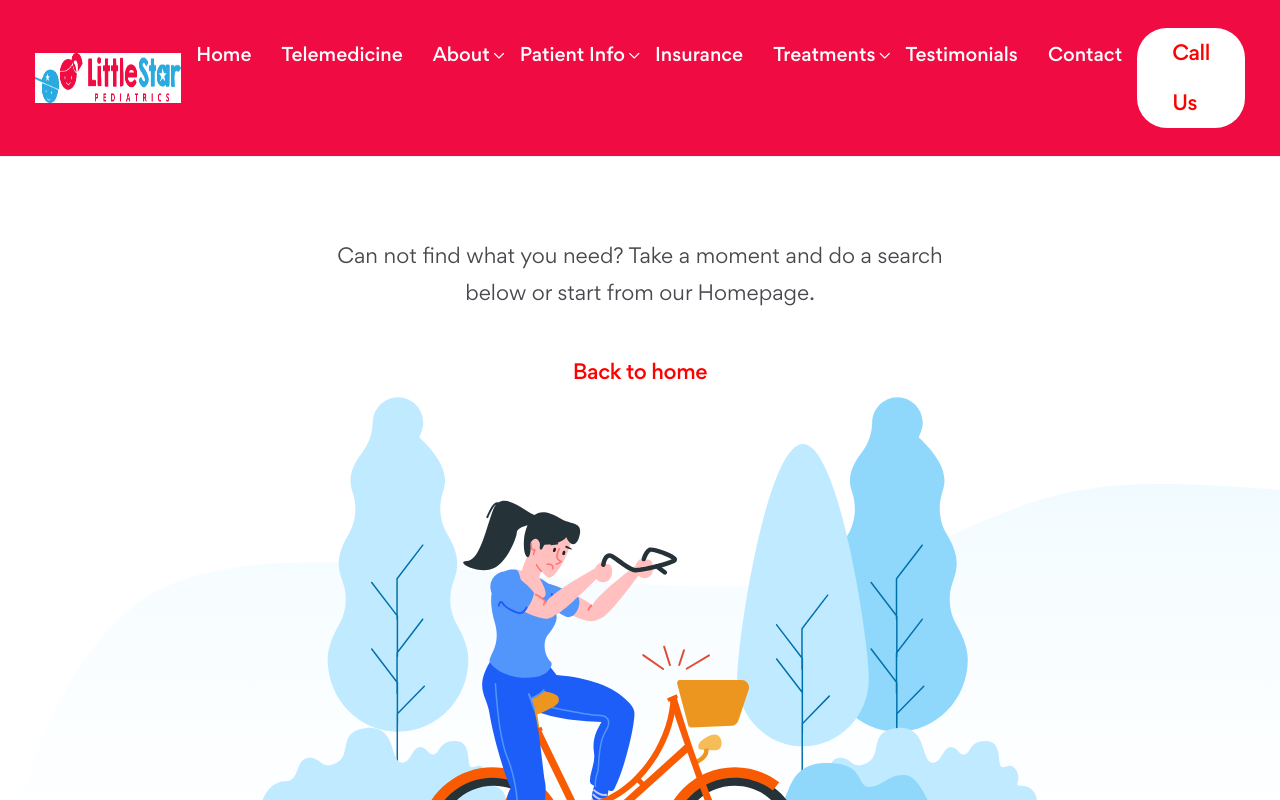
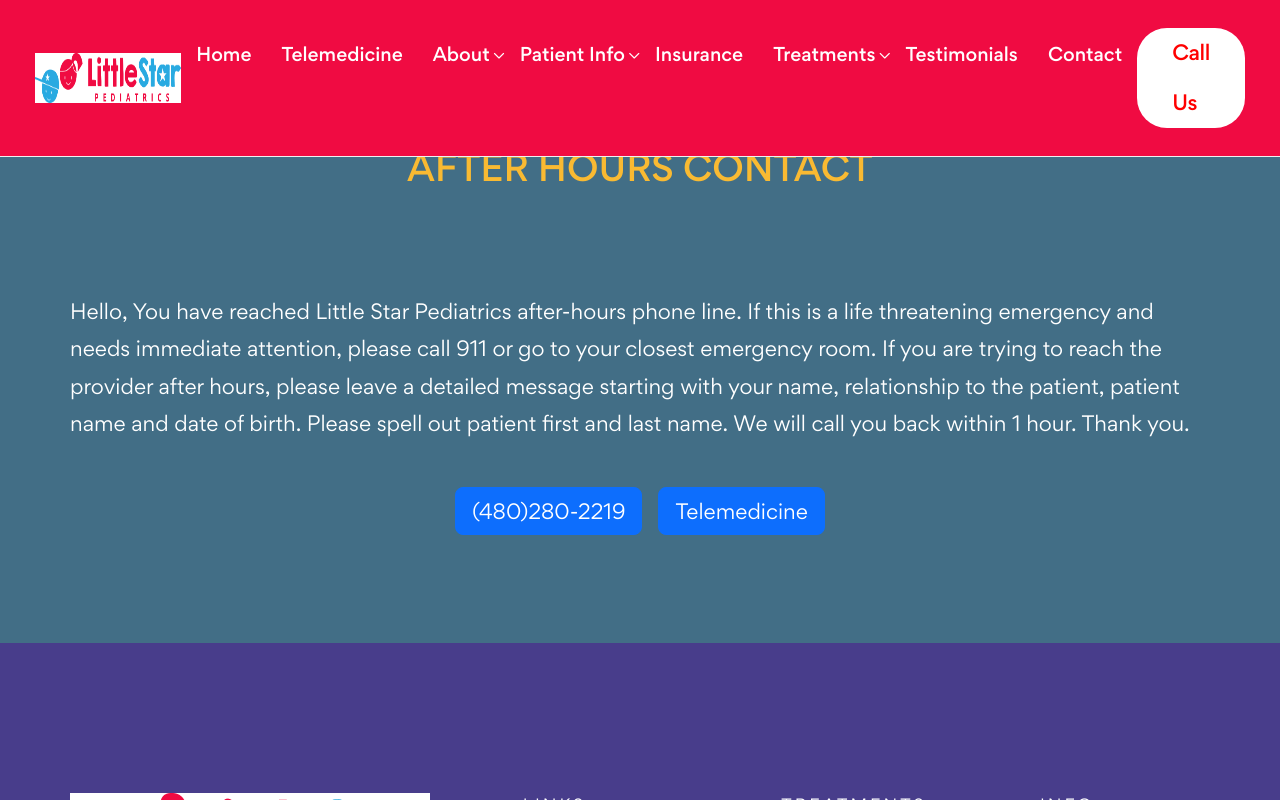
Before and after one commit to khoshow/littleStarPeds2, a Next.js app: page /after-hours in a window 1280 px wide. Before the commit this address had no page. Shown: the top 800 px of the page. Built offline with nearby package versions, Linux system fonts and the light colour scheme.

Commit message:
sitempa seo edit

```diff
--- a/components/home-page/home-1/Hero.jsx
+++ b/components/home-page/home-1/Hero.jsx
@@ -48,7 +48,11 @@ const Hero1 = () => {
                 </Link>
               </div>
               <div className="text-center xs-mt-40">
-                <Link href="" className="btn-red fw-500 tran3s m-2" data-aos="">
+                <Link
+                  href="/after-hours"
+                  className="btn-red fw-500 tran3s m-2"
+                  data-aos=""
+                >
                   After Hours Phone
                 </Link>
               </div>
--- /dev/null
+++ b/pages/after-hours.js
@@ -0,0 +1,84 @@
+import Head from "next/head";
+import DefaulHeader from "../components/header/DefaulHeader";
+import DefaultFooter from "../components/footer/DefaultFooter";
+import Link from "next/link";
+import Telemedicine from "../components/home-page/home-1/Telemedicine";
+import TelemedicineFancyBlock from "../components/home-page/home-1/TelemedicineFancyBlock";
+
+const Insurance = () => {
+  const head = () => {
+    const title = "After Hours || Little Star Pediatrics";
+    const metaDesc =
+      "If you are trying to reach the provider after hours, please leave a detailed message starting with your name, relationship to the patient, patient name and date of birth.";
+    const websiteUrl = "https://littlestarpeds.com/";
+    const cononicalURL = websiteUrl + "after-hours";
+    const websiteName = "Little Star Pediatrics";
+    const imageUrl = websiteUrl + "images/myImages/baby-girl.webp";
+
+    return (
+      <Head>
+        <title>{title}</title>
+        <meta name="description" content={metaDesc} />
+        <link rel="canonical" href={cononicalURL} />
+
+        <meta property="og:title" content={title} />
+        <meta property="og:description" content={metaDesc} />
+        <meta property="og:type" content="website" />
+        <meta property="og:url" content={websiteUrl} />
+        {/* {console.log("Url", process.env.DOMAIN_WEBSITE_URL)} */}
+        <meta property="og:site_name" content={websiteName} />
+        <meta property="og:image" content={imageUrl} />
+
+        <meta property="og:image:type" content="image/png" />
+
+        <link
+          href="https://fonts.googleapis.com/icon?family=Material+Icons"
+          rel="stylesheet"
+        />
+      </Head>
+    );
+  };
+  return (
+    <>
+      {head()}
+
+      <DefaulHeader />
+      <div className="fancy-feature-twentyThree mt-35 backgroundGrey">
+        <div className="container" style={{ paddingTop: "10vh" }}>
+          <h1
+            className="text-center"
+            style={{ padding: "2rem", color: "#f9ba32" }}
+          >
+            AFTER HOURS CONTACT
+          </h1>
+
+          <div style={{ padding: "2rem", color: "white" }}></div>
+          <p style={{ color: "white" }}>
+            Hello, You have reached Little Star Pediatrics after-hours phone
+            line. If this is a life threatening emergency and needs immediate
+            attention, please call 911 or go to your closest emergency room. If
+            you are trying to reach the provider after hours, please leave a
+            detailed message starting with your name, relationship to the
+            patient, patient name and date of birth. Please spell out patient
+            first and last name. We will call you back within 1 hour. Thank you.
+          </p>
+          <div style={{ padding: "20px 0 100px 0", textAlign: "center" }}>
+            <a href="tel:480-280-2219" className="btn btn-primary btn-lg m-2">
+              (480)280-2219
+            </a>
+            <a
+              href="https://doxy.me/littlestar"
+              className="btn btn-primary btn-lg m-2"
+            >
+              Telemedicine
+            </a>
+          </div>
+        </div>
+      </div>
+
+      <DefaultFooter />
+    </>
+  );
+};
+
+export default Insurance;
--- a/pages/insurance.js
+++ b/pages/insurance.js
@@ -7,7 +7,7 @@ import TelemedicineFancyBlock from "../components/home-page/home-1/TelemedicineF
 
 const Insurance = () => {
   const head = () => {
-    const title = "Asthma || Little Star Pediatrics";
+    const title = "Insurance || Little Star Pediatrics";
     const metaDesc =
       "Need to know if we accept your health insurance? Check out our comprehensive list & safeguard your health";
     const websiteUrl = "https://littlestarpeds.com/";
--- a/pages/services/physical-examinations.js
+++ b/pages/services/physical-examinations.js
@@ -13,7 +13,7 @@ const PortfolioV1 = () => {
     const metaDesc =
       "Get top-notch Physical Exams in Avondale & nearby areas! Experienced nurse practitioners, comprehensive tests, and fast results. Book your appointment now!";
     const websiteUrl = "https://littlestarpeds.com/";
-    const cononicalURL = websiteUrl + "services/physical-examination";
+    const cononicalURL = websiteUrl + "services/physical-examinations";
     const websiteName = "Little Star Pediatrics";
     const imageUrl = websiteUrl + "images/myImages/AmeetaBoy.jpg";
 
```
Also changed, not shown: 1 other file (tests, documents, lock files or other folders).
